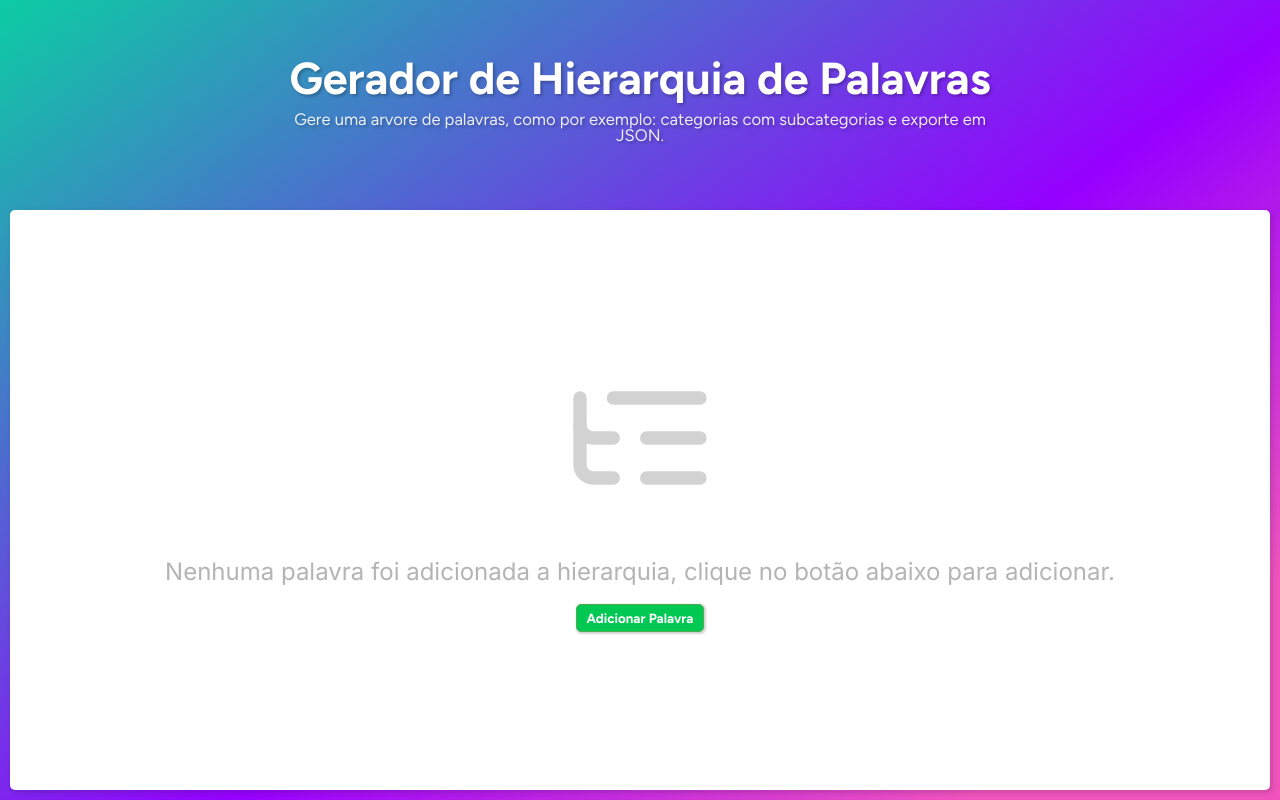
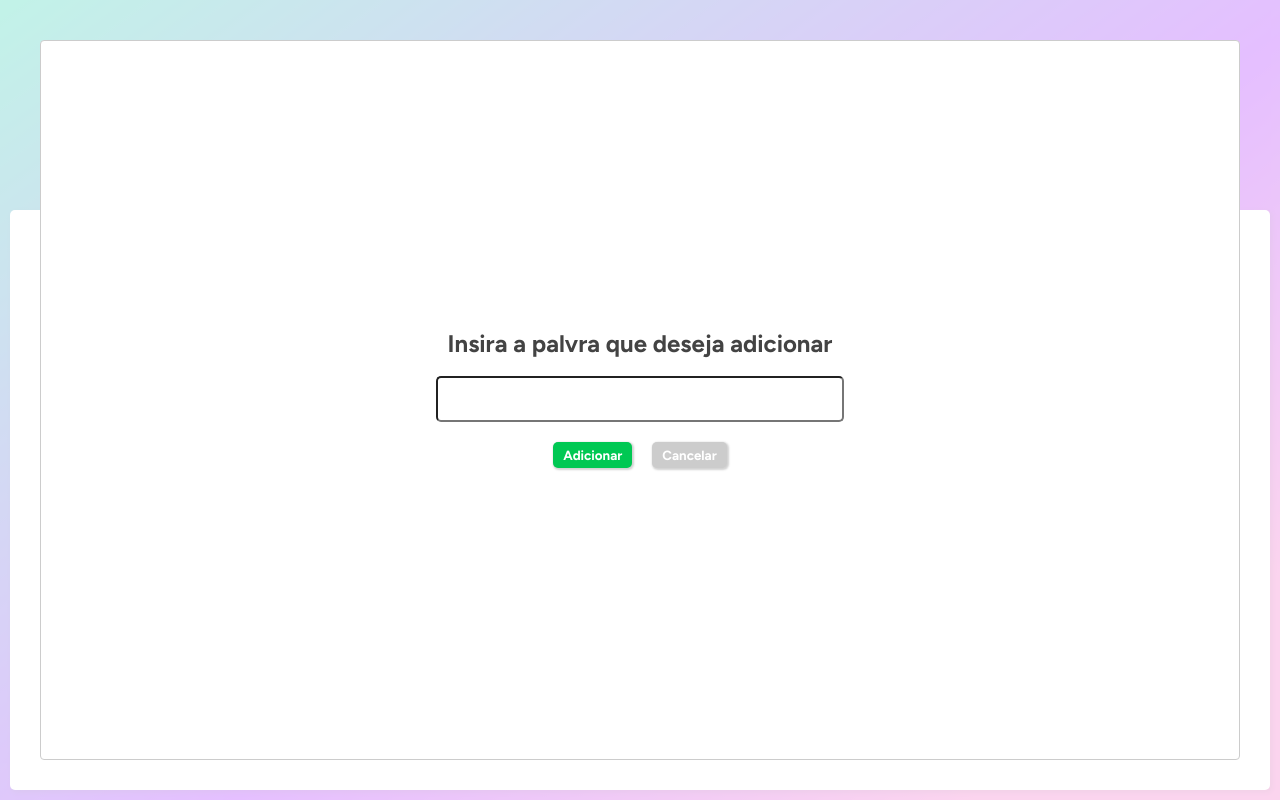
Before and after one commit to efms25/word-hierachy, a React (Vite) app in the folder apps/frontend/: page / in a window 1280 px wide. Both pictures are taken after a click on the button "Adicionar Palavra". Built offline with nearby package versions, Linux system fonts and the light colour scheme.

Commit message:
:construction: feat(front): tree basic functions

```diff
--- a/apps/frontend/package.json
+++ b/apps/frontend/package.json
@@ -13,6 +13,7 @@
     "react": "^18.3.1",
     "react-dom": "^18.3.1",
     "react-icons": "^5.3.0",
+    "react-modal": "^3.16.1",
     "styled-components": "^6.1.13"
   },
   "devDependencies": {
--- a/apps/frontend/src/components/Button/index.tsx
+++ b/apps/frontend/src/components/Button/index.tsx
@@ -4,15 +4,21 @@ export interface IButton {
   children: string | ReactNode;
   onClick?: (id?: string) => void;
   id?: string;
+  type?: string;
+  color?: string;
 }
-function Button({ children, onClick, id }: IButton) {
+function Button({ children, onClick, id, type = "button", color = "#00c853" }: IButton) {
   const handleClickButton = () => {
     if (onClick) {
       onClick(id);
     }
   };
 
-  return <Container onClick={handleClickButton}>{children}</Container>;
+  return (
+    <Container type={type} color={color} onClick={handleClickButton}>
+      {children}
+    </Container>
+  );
 }
 
 export default Button;
--- a/apps/frontend/src/components/Button/styles.tsx
+++ b/apps/frontend/src/components/Button/styles.tsx
@@ -8,12 +8,12 @@ const Container = styled.button`
   outline: none;
   color: #fff;
   font-weight: bold;
-  background: #00c853;
-  border: solid 1px #4caf50;
+  border: none;
+  background: ${props => props.color};
   box-shadow: 1px 1px 2px 1px rgba(32, 32, 32, 0.2);
 
   &:active {
-    background: #43A047;
+    background: #333;
   }
 `;
 
--- a/apps/frontend/src/components/EmptyTree/index.tsx
+++ b/apps/frontend/src/components/EmptyTree/index.tsx
@@ -2,16 +2,17 @@ import { LuListTree } from "react-icons/lu";
 import Button from "../Button";
 import { Container, IconBox, Info } from "./styles";
 
-function EmptyTree(): JSX.Element {
+function EmptyTree({ addWordClick }: { addWordClick: () => void }): JSX.Element {
   return (
     <Container>
       <IconBox>
         <LuListTree />
       </IconBox>
       <Info>
-        Nenhuma palavra foi adicionada a hierarquia, clique no botão abaixo para adicionar.
+        Nenhuma palavra foi adicionada a hierarquia, clique no botão abaixo para
+        adicionar.
       </Info>
-      <Button>Adicionar Palavra</Button>
+      <Button onClick={addWordClick}>Adicionar Palavra</Button>
     </Container>
   );
 }
--- a/apps/frontend/src/components/TreeView/index.tsx
+++ b/apps/frontend/src/components/TreeView/index.tsx
@@ -1,7 +1,9 @@
-import { Container } from "./styles";
+import { AddModalForm, Container } from "./styles";
+import ReactModal from "react-modal";
 import EmptyTree from "../EmptyTree";
-import { useState } from "react";
+import { Fragment, useState } from "react";
 import TreeNode from "../TreeNode";
+import Button from "../Button";
 
 export type IHierarchy = {
   id: number;
@@ -10,8 +12,34 @@ export type IHierarchy = {
 };
 
 function TreeView(): JSX.Element {
-  const [tree, setTree] = useState<Array<IHierarchy>>([])
+  const [tree, setTree] = useState<Array<IHierarchy>>([]);
+  const [addModal, setAddModal] = useState<string | undefined>(undefined);
+  const [word, setWord] = useState<string | undefined>(undefined);
 
+  const handleToggleAddModal = (position: string = "root") => {
+    if (addModal) {
+      setAddModal(undefined);
+      return;
+    }
+    setAddModal(position);
+  };
+
+  const onSubmitAdd = () => {
+    const position = addModal === "root" ? undefined : addModal;
+    handleAddWord(word!, position);
+    setWord(undefined)
+    setAddModal(undefined)
+  };
+
+  const handleAddWord = (word: string, position?: string) => {
+    const treeAux = [...tree];
+    treeAux.push({
+      id: Math.random() * 999999999,
+      name: word,
+      children: [],
+    });
+    setTree(treeAux)
+  };
 
   const renderNode = (tree: Array<IHierarchy>, parentIndex: string = "") => {
     if (!tree || !tree.length) return;
@@ -19,13 +47,44 @@ function TreeView(): JSX.Element {
       return (
         <TreeNode key={node.id} name={node.name} id={`${index}-${parentIndex}`}>
           {renderNode(node.children, index.toString())}
+          <Button onClick={handleToggleAddModal}>Adicionar Palavra</Button>
         </TreeNode>
       );
     });
   };
 
   return (
-    <Container>{tree.length ? renderNode(tree) : <EmptyTree />}</Container>
+    <Container>
+      {tree.length ? (
+        <Fragment>
+          {renderNode(tree)}
+        </Fragment>
+      ) : (
+        <EmptyTree addWordClick={handleToggleAddModal} />
+      )}
+      <ReactModal isOpen={!!addModal}>
+        <AddModalForm action="#" onSubmit={onSubmitAdd}>
+          <label htmlFor="add-name-field">
+            Insira a palvra que deseja adicionar
+          </label>
+          <input
+            id="add-name-field"
+            type="text"
+            name="name"
+            value={word}
+            onChange={(e) => setWord(e.target.value)}
+          />
+          <div>
+            <Button type="submit">
+              Adicionar
+            </Button>
+            <Button onClick={handleToggleAddModal} type="button" color="#CCC">
+              Cancelar
+            </Button>
+          </div>
+        </AddModalForm>
+      </ReactModal>
+    </Container>
   );
 }
 
--- a/apps/frontend/src/components/TreeView/styles.tsx
+++ b/apps/frontend/src/components/TreeView/styles.tsx
@@ -1,4 +1,4 @@
-import styled from 'styled-components';
+import styled from "styled-components";
 
 const Container = styled.div`
   position: fixed;
@@ -6,8 +6,31 @@ const Container = styled.div`
   max-width: 1240px;
   width: calc(100vw - 40px);
   overflow-y: auto;
-`
+`;
 
-export {
-    Container
+const AddModalForm = styled.form`
+  height: 100%;
+  display: flex;
+  flex-direction: column;
+  gap: 20px;
+  align-items: center;
+  justify-content: center;
+  padding: 20px;
+  label {
+    color: #434343;
+    font-size: 1.5rem;
+    font-family: "Figtree", sans-serif;
+    font-weight: bold
   }
+  input {
+    width: 400px;
+    height: 40px;
+    border-radius: 5px;
+    font-size: 2rem;
+  }
+  div > button {
+    margin: 0 10px;
+  }
+`;
+
+export { Container, AddModalForm };
```
Also changed, not shown: 2 other files (tests, documents, lock files or other folders). Lines whose indentation alone changed are shown as unchanged.
